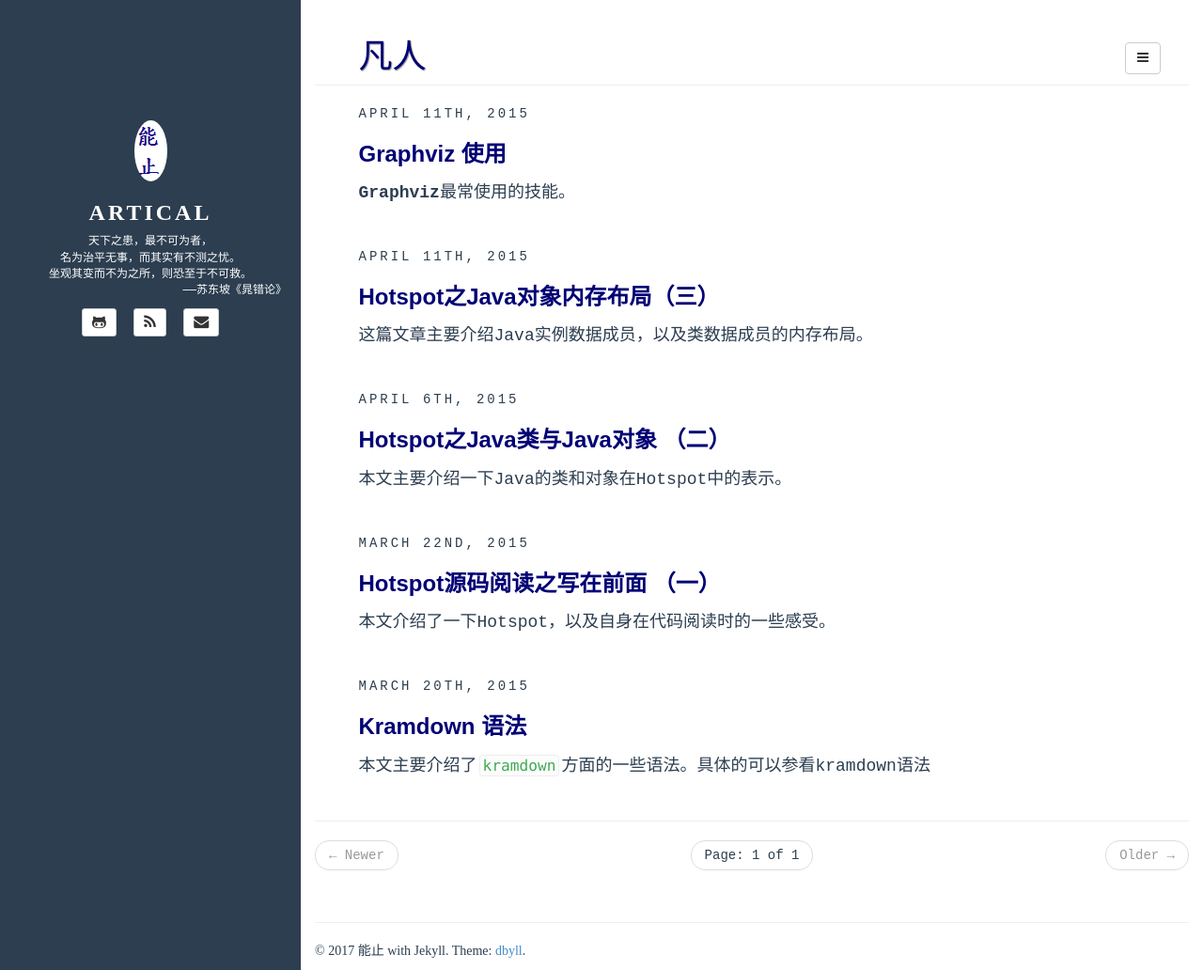
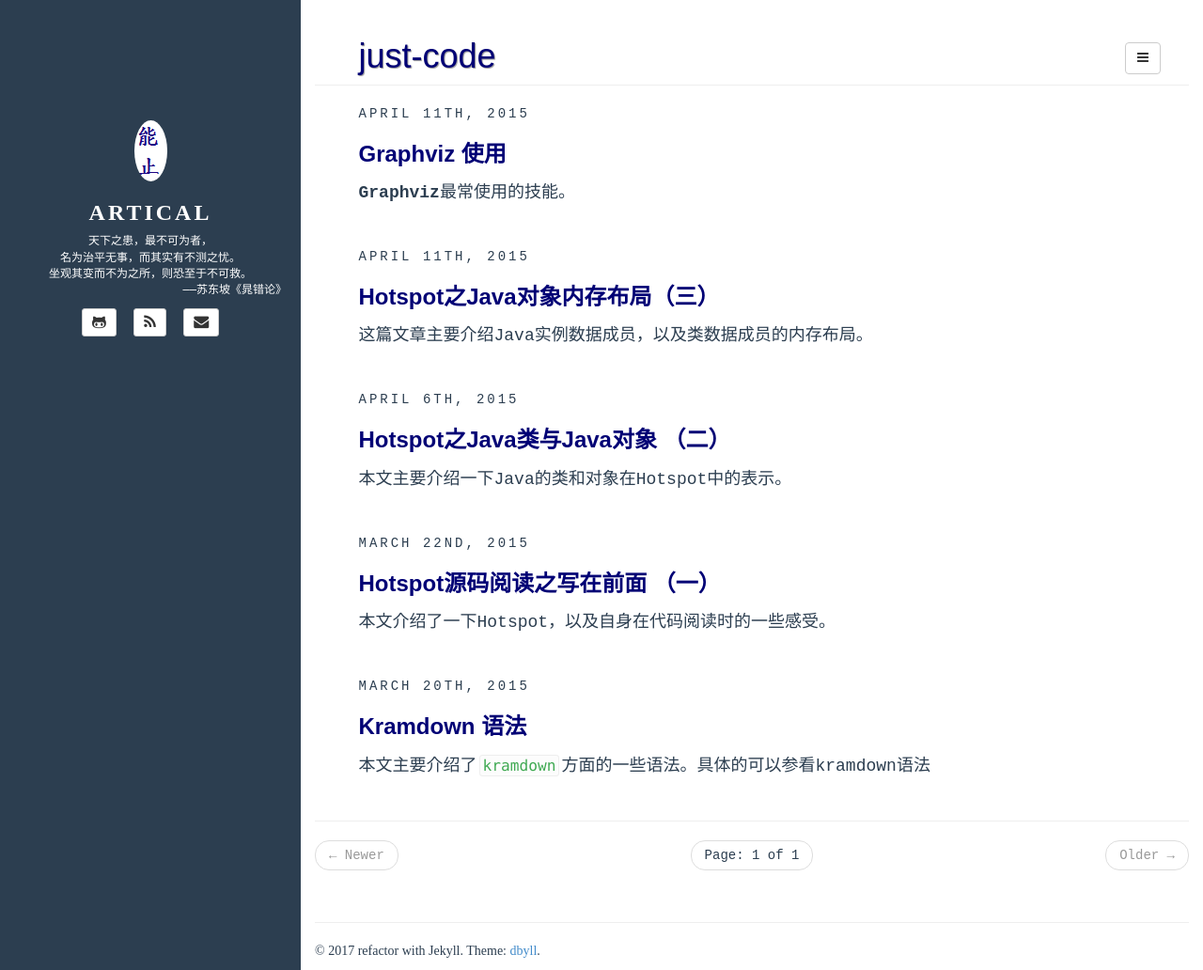
Before and after one commit to Zuofan/artical, a Jekyll site: the page built from index.html, in a window 1280 px wide and 1032 px high. Shown: the whole window at 94% size. Built offline with Jekyll 4.4.1, drawn with Linux system fonts in a browser that asks for light colours; a script that is not in the unit is left out; the list of posts is cut into pages by our own code.

Commit message:
Update _config.yml

```diff
--- a/_config.yml
+++ b/_config.yml
@@ -12,7 +12,7 @@ defaults:
     scope:
       path: "" # empty string for all files
     values:
-      title: 凡人
+      title: "just-code"
 
 description: 生活与梦想
 # gavatar头像及Favicon
@@ -20,7 +20,7 @@ gavatar: http://zuofan.github.io/artical/assets/ico/logo.png
 favicon: http://zuofan.github.io/artical/assets/ico/logo.png
 
 author:
-  name:  能止
+  name:  refactor
   email: 13328107521@163.com
   github: Zuofan
 #  twitter: Zuofan
```
